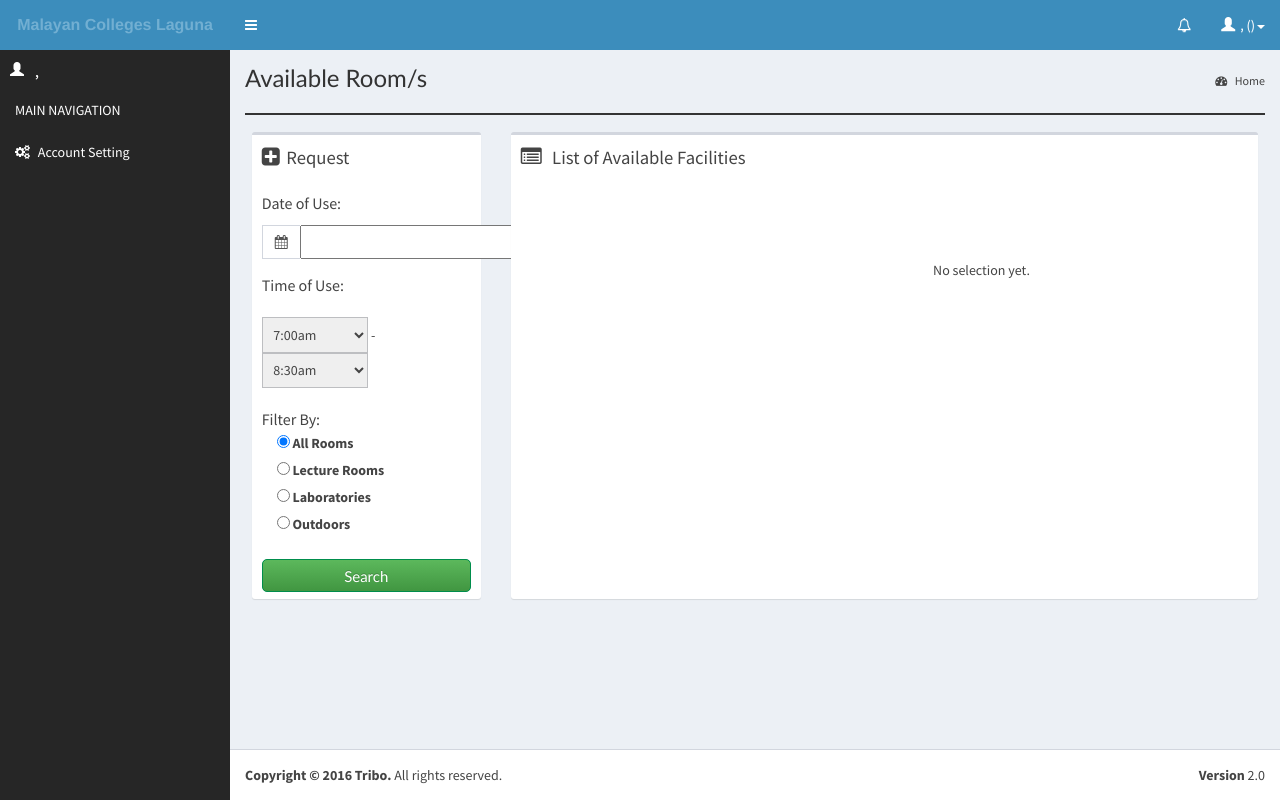
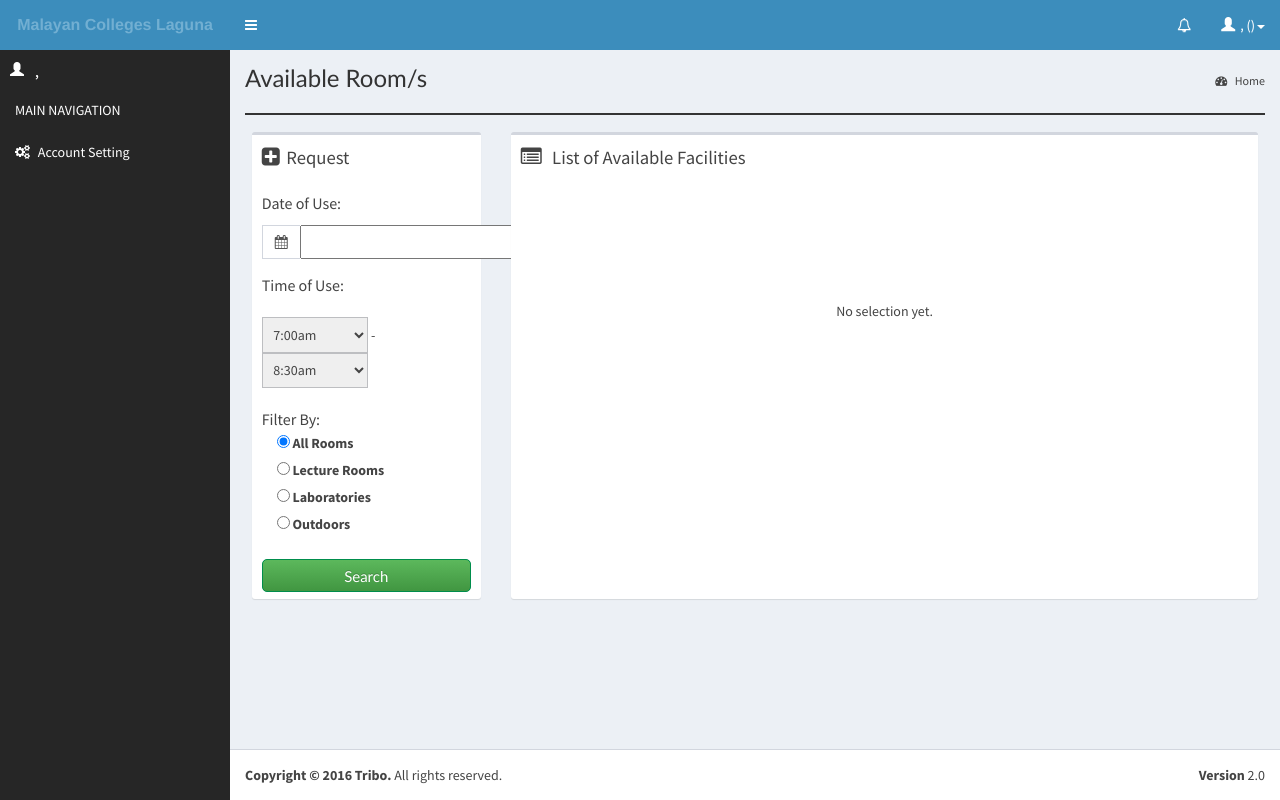
Before and after one commit to idapenaflor/MCL-RRS, a PHP site: page /mclrrs/main.php in a window 1280 px wide. Run offline with PHP 8.4, Linux system fonts and the light colour scheme; the visitor is signed in with stand-in values (Sample User, id 1); data that the repository does not hold is empty; some libraries are stand-ins or nearby versions.

Commit message:
Center tag
REMOVE IT BES I QUIT HAHAHAHA

```diff
--- a/css/style.css
+++ b/css/style.css
@@ -242,12 +242,12 @@ color:#e01900;
 }
 #bodySelect
 {
-	position: absolute;
-	left:9%;
+	/*position: relative;*/
+	/*left:9%;*/
 }
 #bodySelect #bodySelect-span
 {
 	text-align: center;
 	margin-top: 15%;
-	margin-left: 355px;
+	/*margin-left: 355px;*/
 }
--- a/main.php
+++ b/main.php
@@ -107,11 +107,11 @@
                     <div><i class="fa fa-list-alt" style="font-size:1.5em"></i>
                           <span style="font-size:14pt">&nbsp;&nbsp;List of Available Facilities</span>
                       </div><br/>
-                      <!-- <center> -->
+                      <center>
                       <section class="table-search" id="bodySelect">
                         <div id="bodySelect-span"> No selection yet. </div>
                       </section>
-                      <!-- </center> -->
+                      </center>
                     </div>
                   </div>
                 </div>
```
